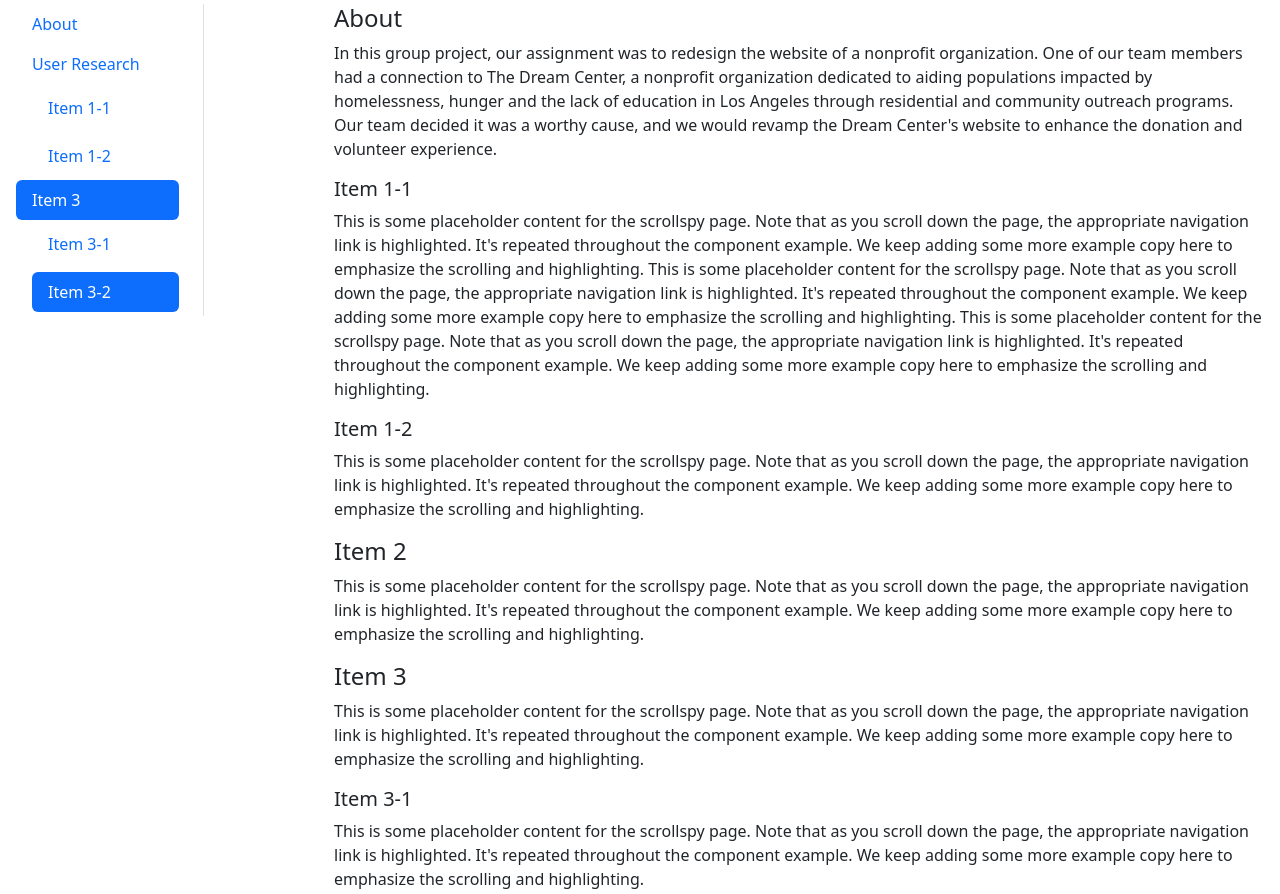
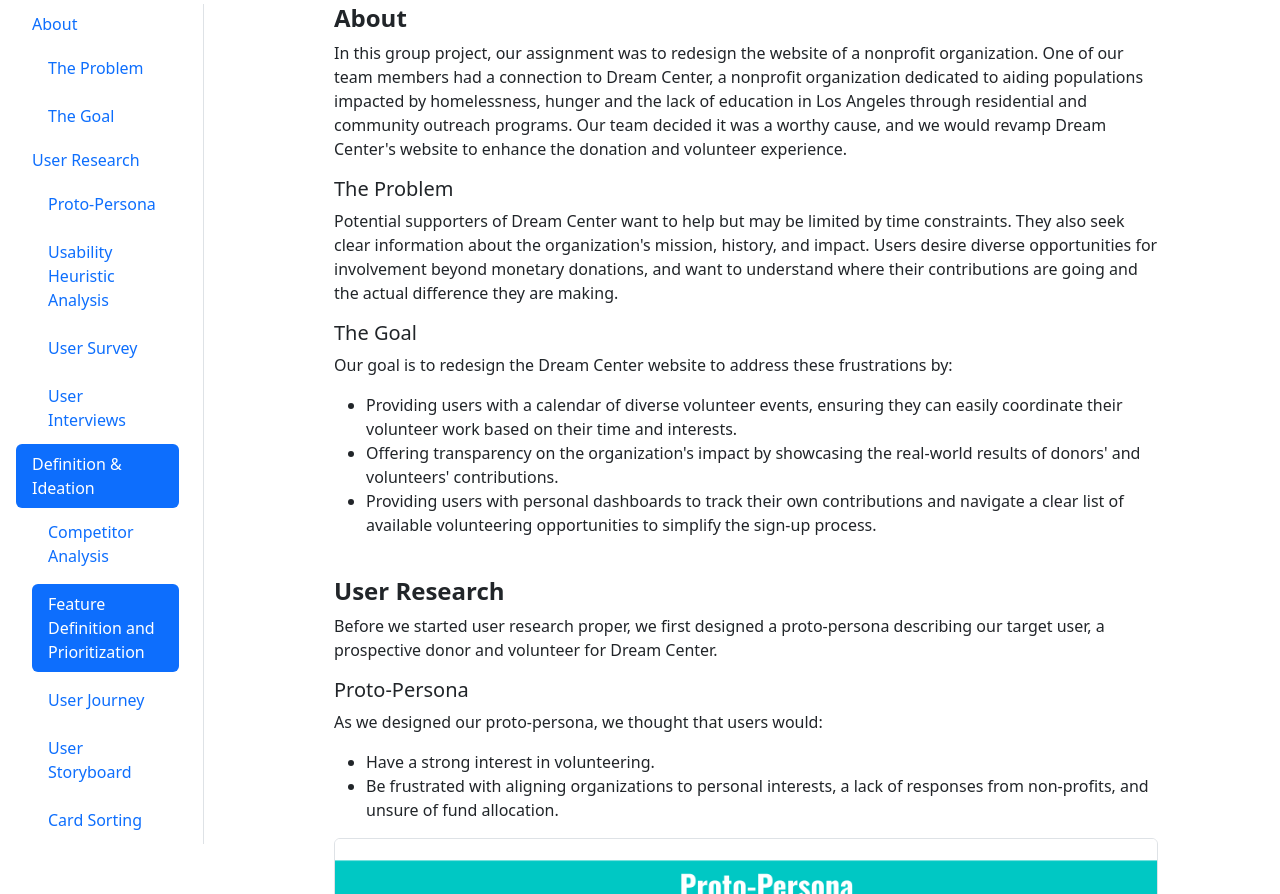
Before and after one commit to motiff/Module-20, a plain HTML site: page index.html in a window 1280 px wide. Shown: the part 871-1765 px from the top of the page. Drawn offline with nearby package versions, Linux system fonts and the light colour scheme.

Commit message:
what is happening
not working

```diff
--- a/css/index.css
+++ b/css/index.css
@@ -14,13 +14,13 @@
   position: absolute;
   bottom: 120px;
   right: 50px;
-  text-shadow: 1px 1px 2px darkgray;
+  text-shadow: 1px 1px 4px darkgray;
 }
 .subtitle{
   position: absolute;
   bottom: 80px;
   right: 50px;
-  text-shadow: 1px 1px 2px darkgray;
+  text-shadow: 1px 1px 4px darkgray;
 }
 .sidebar{
   top: 40px;
@@ -33,3 +33,18 @@
   /* background-image: "./images/dctop.png"; */
   height: 100%;
 }
+h4{
+  font-weight: bold;
+}
+
+/* .sidebar .nav ul.nav {
+  display: none;
+}
+.sidebar .nav>.active>ul.nav {
+  display: block;
+} */
+
+
+/* .sub-ul.active{
+  display: block;
+} */
--- a/index.html
+++ b/index.html
@@ -14,7 +14,7 @@
   <!-- This stylesheet is an example of how you can add your own stylesheet to customize bootstrap components. Notice how it is loaded 2nd to the required bootstrap stylesheet. This is so our stylesheet will overwrite bootstrap classes when we apply the same class but different styles to the stylsheet -->
   <link rel="stylesheet" href="css/index.css">
 
-  <title>Case Study</title>
+  <title>Case Study - Dream Center</title>
 </head>
 
 <body>
@@ -41,78 +41,162 @@
         User Research<br>
         User Research Synthesis<br>
         UI/UX Prototyping<br>
+        UI/UX Prototype Testing<br>
       </div>
       <div class="container-sm col-2 mt-4 mb-5">
         <h6>Timeline</h6>
         January 12, 2024 -<br>
         February 5, 2024<br>
       </div>
-      </div>
     </div>
+  </div>
   </div>
   <!-- sidebar scrollspy -->
   <div class="container-fluid px-3">
     <div class="row">
       <div class="col-2">
-        <nav id="navbar-example3 sidebar"
-          class="sticky-toph-100 flex-column align-items-stretch pe-4 border-end sidebar sticky-top">
-          <nav class="nav nav-pills flex-column">
-            <a class="nav-link" href="#item-1">About</a>
-            <!-- <nav class="nav nav-pills flex-column">
-              <a class="nav-link ms-3 my-1" href="#item-1-1">Item 1-1</a>
-              <a class="nav-link ms-3 my-1" href="#item-1-2">Item 1-2</a>
-            </nav> -->
-            <a class="nav-link" href="#item-2">User Research</a>
-            <nav class="nav nav-pills flex-column">
-              <a class="nav-link ms-3 my-1" href="#item-2-1">Item 1-1</a>
-              <a class="nav-link ms-3 my-1" href="#item-2-2">Item 1-2</a>
-            </nav>
-            <a class="nav-link" href="#item-3">Item 3</a>
-            <nav class="nav nav-pills flex-column">
-              <a class="nav-link ms-3 my-1" href="#item-3-1">Item 3-1</a>
-              <a class="nav-link ms-3 my-1" href="#item-3-2">Item 3-2</a>
+        <nav id="navbar-example3 sidebar" class="sticky-toph-100 flex-column align-items-stretch pe-4 border-end sidebar sticky-top">
+          <nav class="nav nav-pills flex-column groupnav">
+            <a class="nav-link main-ul" href="#item-1">About</a>
+            <nav class="nav nav-pills flex-column subgroup-ul">
+              <a class="nav-link ms-3 my-1 sub-ul" href="#item-1-1">The Problem</a>
+              <a class="nav-link ms-3 my-1 sub-ul" href="#item-1-2">The Goal</a>
             </nav>
           </nav>
-        </nav>
+          <nav class="nav nav-pills flex-column groupnav">
+            <a class="nav-link main-ul" href="#item-2">User Research</a>
+            <nav class="nav nav-pills flex-column subgroup-ul">
+              <a class="nav-link ms-3 my-1 sub-ul" href="#item-2-1">Proto-Persona</a>
+              <a class="nav-link ms-3 my-1 sub-ul" href="#item-2-2">Usability Heuristic Analysis</a>
+              <a class="nav-link ms-3 my-1 sub-ul" href="#item-2-3">User Survey</a>
+              <a class="nav-link ms-3 my-1 sub-ul" href="#item-2-4">User Interviews</a>
+            </nav>
+          </nav>
+          <nav class="nav nav-pills flex-column">
+            <a class="nav-link main-ul" href="#item-3">Definition & Ideation</a>
+            <nav class="nav nav-pills flex-column">
+              <a class="nav-link ms-3 my-1 sub-ul" href="#item-3-1">Competitor Analysis</a>
+              <a class="nav-link ms-3 my-1 sub-ul" href="#item-3-2">Feature Definition and Prioritization</a>
+              <a class="nav-link ms-3 my-1 sub-ul" href="#item-3-3">User Journey</a>
+              <a class="nav-link ms-3 my-1 sub-ul" href="#item-3-4">User Storyboard</a>
+              <a class="nav-link ms-3 my-1 sub-ul" href="#item-3-5">Card Sorting</a>
+            </nav>
+            <!-- <a class="nav-link main-ul" href="#item-4">Iterations & Testing</a>
+            <nav class="nav nav-pills flex-column">
+              <a class="nav-link ms-3 my-1 sub-ul" href="#item-4-1">User Flow</a>
+              <a class="nav-link ms-3 my-1 sub-ul" href="#item-4-2">Sketches</a>
+              <a class="nav-link ms-3 my-1 sub-ul" href="#item-4-3">Digital Wireframes</a>
+              <a class="nav-link ms-3 my-1 sub-ul" href="#item-4-4">Lo-fi Prototype</a>
+              <a class="nav-link ms-3 my-1 sub-ul" href="#item-4-5">Usability Testing and Iterations</a>
+              <a class="nav-link ms-3 my-1 sub-ul" href="#item-4-5">Mid-Fi Prototype</a>
+            </nav>
+            <a class="nav-link main-ul" href="#item-5">Hi-Fi Prototyping</a>
+            <nav class="nav nav-pills flex-column">
+              <a class="nav-link ms-3 my-1 sub-ul" href="#item-5-1">UI Moodboard</a>
+              <a class="nav-link ms-3 my-1 sub-ul" href="#item-5-2">Style Guide</a>
+              <a class="nav-link ms-3 my-1 sub-ul" href="#item-5-3">Hi-Fi Prototype</a>
+            </nav>
+            <a class="nav-link" href="#item-6">Conclusion & Next Steps</a>
+          </nav> -->
+
+
+          <!-- <ul id="sidebar" class="nav flex-column">
+            <li>
+                <a href="#item-1">Group A</a>
+                <ul class="nav flex-column">
+                    <li>
+                      <a href="#item-1-1">Sub-Group 1</a>
+                    </li>
+                    <li>
+                      <a href="#item-1-2">Sub-Group 2</a>
+                    </li>
+                </ul>
+            </li>
+            <li>
+                <a href="#item-2">Group B</a>
+                <ul class="nav nav-stacked">
+                    <li><a href="#item-2-1">Sub-Group 1</a></li>
+                    <li><a href="#item-2-2">Sub-Group 2</a></li>
+                </ul>
+            </li>
+            <li>
+                <a href="#GroupC">Group C</a>
+                <ul class="nav nav-stacked">
+                    <li><a href="#GroupCSub1">Sub-Group 1</a></li>
+                    <li><a href="#GroupCSub2">Sub-Group 2</a></li>
+                </ul>
+            </li>
+        </ul>
+    </nav>
+        </nav> -->
+
+        <!-- //list
+          <div id="list-example" class="list-group sticky-toph-100 flex-column align-items-stretch pe-4 border-end sidebar sticky-top">
+          <a class="list-group-item list-group-item-action" href="#item-1">About</a>
+          <a class="list-group-item list-group-item-action" href="#item-2">User Research</a>
+          <a class="list-group-item list-group-item-action" href="#item-3">Ideation & Testing</a>
+          <a class="list-group-item list-group-item-action" href="#item-4">Item 4</a>
+        </div> -->
       </div>
       <div class="col-1"></div>
-      <div class="col-9 col-offset-3">
+      <div class="col-8 col-offset-3">
         <div data-bs-spy="scroll" data-bs-target="#navbar-example3" data-bs-smooth-scroll="true"
-          class="scrollspy-example-2" tabindex="0">
+          class="scrollspy-example" tabindex="0">
           <div id="item-1">
             <h4>About</h4>
             <p>In this group project, our assignment was to redesign the website of a nonprofit organization.
-              One of our team members had a connection to The Dream Center, a nonprofit organization dedicated to aiding
-              populations impacted by homelessness, hunger and the lack of education in Los Angeles through residential and community outreach programs.
-              Our team decided it was a worthy cause, and we would revamp the Dream Center's website to enhance the donation and volunteer experience.
+              One of our team members had a connection to Dream Center, a nonprofit organization dedicated to aiding
+              populations impacted by homelessness, hunger and the lack of education in Los Angeles through residential
+              and community outreach programs.
+              Our team decided it was a worthy cause, and we would revamp Dream Center's website to enhance the
+              donation and volunteer experience.
             </p>
-
-
-
           </div>
           <div id="item-1-1">
-            <h5>Item 1-1</h5>
-            <p>This is some placeholder content for the scrollspy page. Note that as you scroll down the page, the
-              appropriate navigation link is highlighted. It's repeated throughout the component example. We keep adding
-              some more example copy here to emphasize the scrolling and highlighting.
-              This is some placeholder content for the scrollspy page. Note that as you scroll down the page, the
-              appropriate navigation link is highlighted. It's repeated throughout the component example. We keep adding
-              some more example copy here to emphasize the scrolling and highlighting.
-              This is some placeholder content for the scrollspy page. Note that as you scroll down the page, the
-              appropriate navigation link is highlighted. It's repeated throughout the component example. We keep adding
-              some more example copy here to emphasize the scrolling and highlighting.</p>
+            <h5>The Problem</h5>
+              <p>Potential supporters of Dream Center want to help but may be limited by time constraints. They also
+                seek clear information about the organization's mission, history, and impact. Users desire diverse
+                opportunities for involvement beyond monetary donations, and want to understand
+                where their contributions are going and the actual difference they are making.
+              </p>
           </div>
           <div id="item-1-2">
-            <h5>Item 1-2</h5>
-            <p>This is some placeholder content for the scrollspy page. Note that as you scroll down the page, the
-              appropriate navigation link is highlighted. It's repeated throughout the component example. We keep adding
-              some more example copy here to emphasize the scrolling and highlighting.</p>
+            <h5>The Goal</h5>
+            <p>Our goal is to redesign the Dream Center website to address these frustrations by:<br>
+              <ul>
+                <li>
+                  Providing users with a calendar of diverse volunteer events, ensuring they can easily coordinate their volunteer work based on their time and interests.
+                </li>
+                <li>
+                  Offering transparency on the organization's impact by showcasing the real-world results of donors' and volunteers' contributions.
+                </li>
+                <li>
+                  Providing users with personal dashboards to track their own contributions and navigate a clear list of available volunteering opportunities to simplify the sign-up process.
+                </li>
+              </ul>
+            </p>
+            <br>
           </div>
           <div id="item-2">
-            <h4>Item 2</h4>
-            <p>This is some placeholder content for the scrollspy page. Note that as you scroll down the page, the
-              appropriate navigation link is highlighted. It's repeated throughout the component example. We keep adding
-              some more example copy here to emphasize the scrolling and highlighting.</p>
+            <h4>User Research</h4>
+            <p>
+              Before we started user research proper, we first designed a proto-persona describing our target user, a prospective donor and volunteer for Dream Center.
+            </p>
+            <div id="item-2-1">
+              <h5>Proto-Persona</h5>
+              <p>As we designed our proto-persona, we thought that users would:
+                <ul>
+                  <li>
+                    Have a strong interest in volunteering.
+                  </li>
+                  <li>
+                    Be frustrated with aligning organizations to personal interests, a lack of responses from non-profits, and unsure of fund allocation.
+                  </li>
+                </ul>
+                <img src ="images/protopersona.png" class="img-fluid border rounded slideimage">
+              </p>
+            </div>
+
           </div>
           <div id="item-3">
             <h4>Item 3</h4>
```
Also changed, not shown: js/index.js (+12 -0 lines), images/protopersona.png (added).
